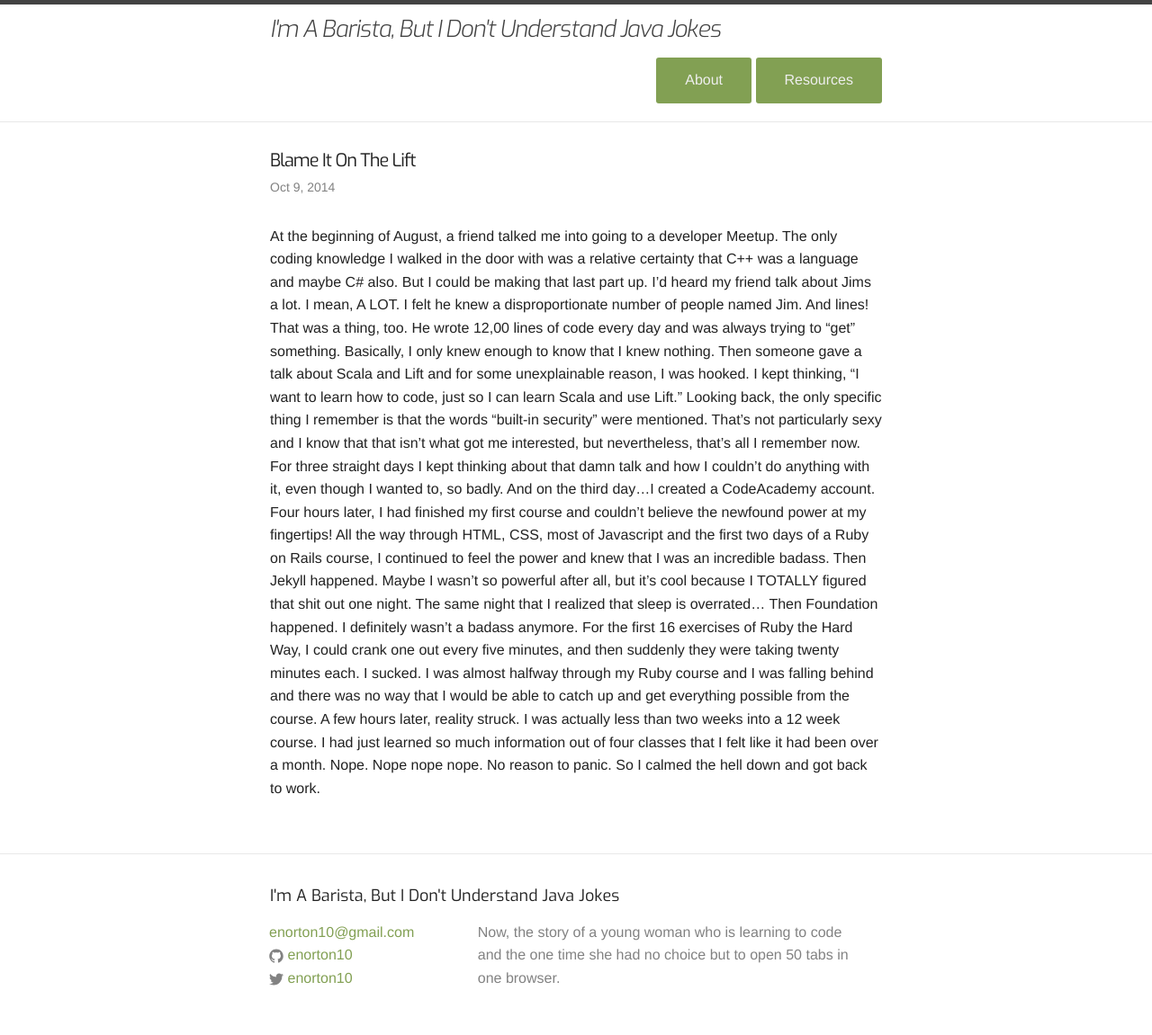
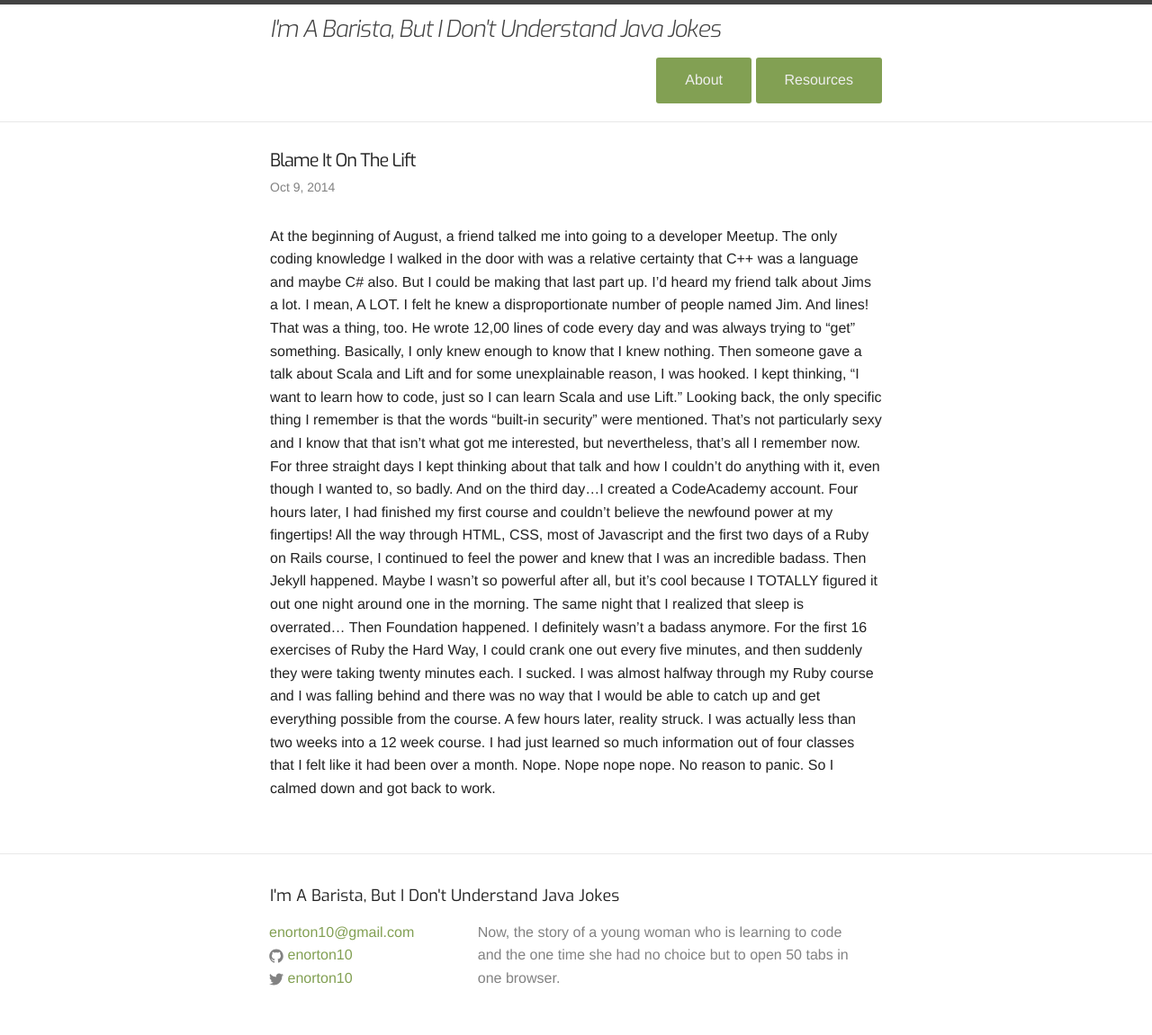
Before and after one commit to enorton10/enorton10.github.io, a Jekyll site: the page built from _posts/2014-10-09-lifts-fault.md, in a window 1280 px wide. Shown: the whole page at 90% size. Built offline with Jekyll 4.4.1, drawn with Linux system fonts in a browser that asks for light colours.

Commit message:
Making my posts more suitable for younger viewers

```diff
--- a/_posts/2014-10-09-lifts-fault.md
+++ b/_posts/2014-10-09-lifts-fault.md
@@ -4,5 +4,5 @@ date: 2014-10-09 11:58:39
 categories:
 ---
 At the beginning of August, a friend talked me into going to a developer Meetup. The only coding knowledge I walked in the door with was a relative certainty that C++ was a language and maybe C# also. But I could be making that last part up. I'd heard my friend talk about Jims a lot. I mean, A LOT. I felt he knew a disproportionate number of people named Jim. And lines! That was a thing, too. He wrote 12,00 lines of code every day and was always trying to "get" something. Basically, I only knew enough to know that I knew nothing. Then someone gave a talk about Scala and Lift and for some unexplainable reason, I was hooked. I kept thinking, "I want to learn how to code, just so I can learn Scala and use Lift." Looking back, the only specific thing I remember is that the words "built-in security" were mentioned. That's not particularly sexy and I know that that isn't what got me interested, but nevertheless, that's all I remember now.
-For three straight days I kept thinking about that damn talk and how I couldn't do anything with it, even though I wanted to, so badly. And on the third day...I created a CodeAcademy account. Four hours later, I had finished my first course and couldn't believe the newfound power at my fingertips! All the way through HTML, CSS, most of Javascript and the first two days of a Ruby on Rails course, I continued to feel the power and knew that I was an incredible badass. Then Jekyll happened. Maybe I wasn't so powerful after all, but it's cool because I TOTALLY figured that shit out one night. The same night that I realized that sleep is overrated... Then Foundation happened. I definitely wasn't a badass anymore. For the first 16 exercises of Ruby the Hard Way, I could crank one out every five minutes, and then suddenly they were taking twenty minutes each. I sucked. I was almost halfway through my Ruby course and I was falling behind and there was no way that I would be able to catch up and get everything possible from the course.
-A few hours later, reality struck. I was actually less than two weeks into a 12 week course. I had just learned so much information out of four classes that I felt like it had been over a month. Nope. Nope nope nope. No reason to panic. So I calmed the hell down and got back to work.
+For three straight days I kept thinking about that talk and how I couldn't do anything with it, even though I wanted to, so badly. And on the third day...I created a CodeAcademy account. Four hours later, I had finished my first course and couldn't believe the newfound power at my fingertips! All the way through HTML, CSS, most of Javascript and the first two days of a Ruby on Rails course, I continued to feel the power and knew that I was an incredible badass. Then Jekyll happened. Maybe I wasn't so powerful after all, but it's cool because I TOTALLY figured it out one night around one in the morning. The same night that I realized that sleep is overrated... Then Foundation happened. I definitely wasn't a badass anymore. For the first 16 exercises of Ruby the Hard Way, I could crank one out every five minutes, and then suddenly they were taking twenty minutes each. I sucked. I was almost halfway through my Ruby course and I was falling behind and there was no way that I would be able to catch up and get everything possible from the course.
+A few hours later, reality struck. I was actually less than two weeks into a 12 week course. I had just learned so much information out of four classes that I felt like it had been over a month. Nope. Nope nope nope. No reason to panic. So I calmed down and got back to work.
```
Also changed, not shown: _images/Abstract_technology_circles_with_cut_paper.jpg (added).
